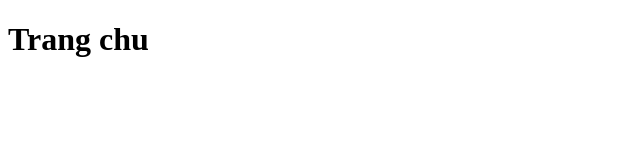
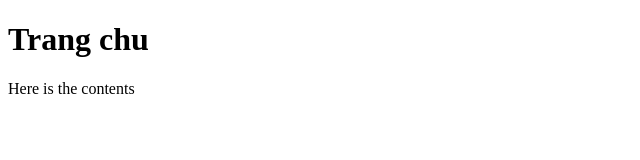
Before and after one commit to huyhieu19/TestProject, a plain HTML site: page index.html in a window 1280 px wide. Shown: the whole page, without its empty margins (0-640 px from the left). Drawn offline with Linux system fonts and the light colour scheme.

Commit message:
second commit

```diff
--- a/index.html
+++ b/index.html
@@ -7,7 +7,7 @@
     </head>
     <body>
         <h1>Trang chu</h1>
-
+        <p>Here is the contents</p>
     </body>
 
  </html>
```
